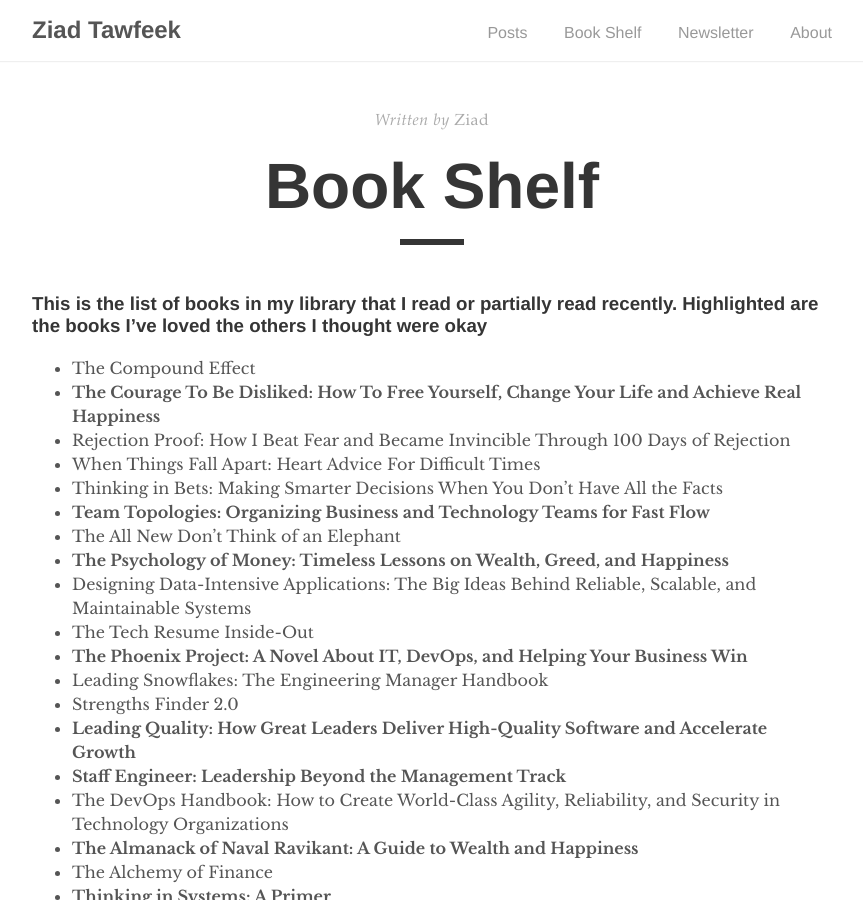
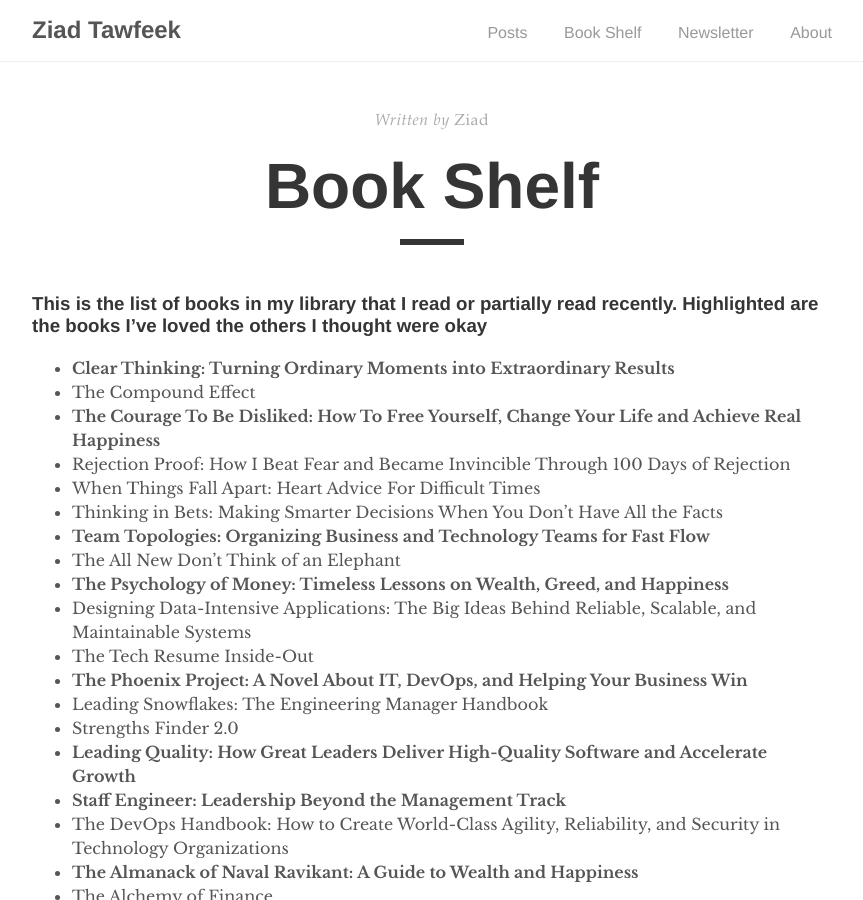
Before and after one commit to ziadtawfeek/web, a Jekyll site: the page built from _pages/book-shelf.md, in a window 1280 px wide and 900 px high. Shown: the whole window, without its empty margins (208-1071 px from the left). Built offline with Jekyll 4.4.1, drawn with Linux system fonts in a browser that asks for light colours.

Commit message:
Update book-shelf.md

```diff
--- a/_pages/book-shelf.md
+++ b/_pages/book-shelf.md
@@ -7,6 +7,7 @@ permalink: /book-shelf/
 
 ### This is the list of books in my library that I read or partially read recently. Highlighted are the books I’ve loved the others I thought were okay
 
+- **Clear Thinking: Turning Ordinary Moments into Extraordinary Results**
 - The Compound Effect
 - **The Courage To Be Disliked: How To Free Yourself, Change Your Life and Achieve Real Happiness**
 - Rejection Proof: How I Beat Fear and Became Invincible Through 100 Days of Rejection
```
